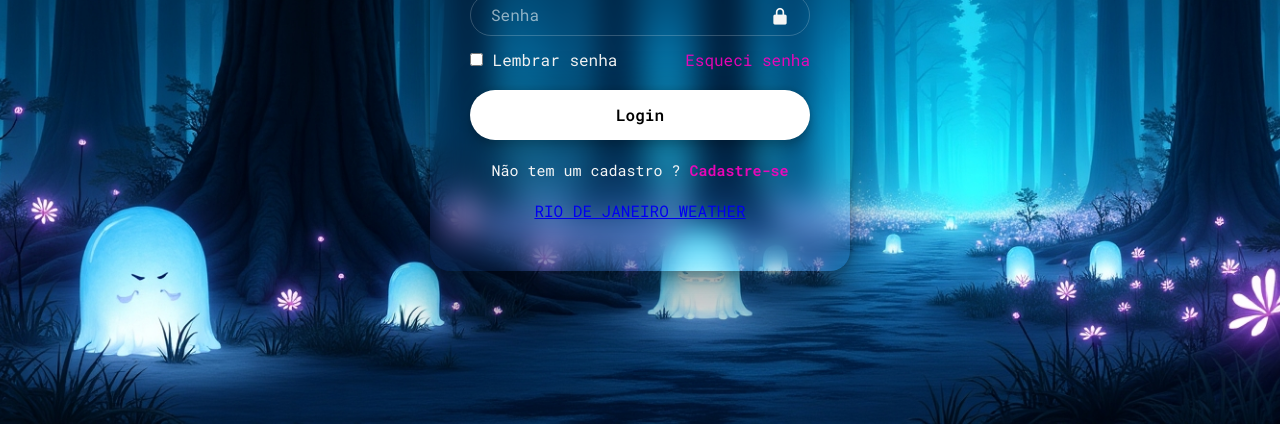
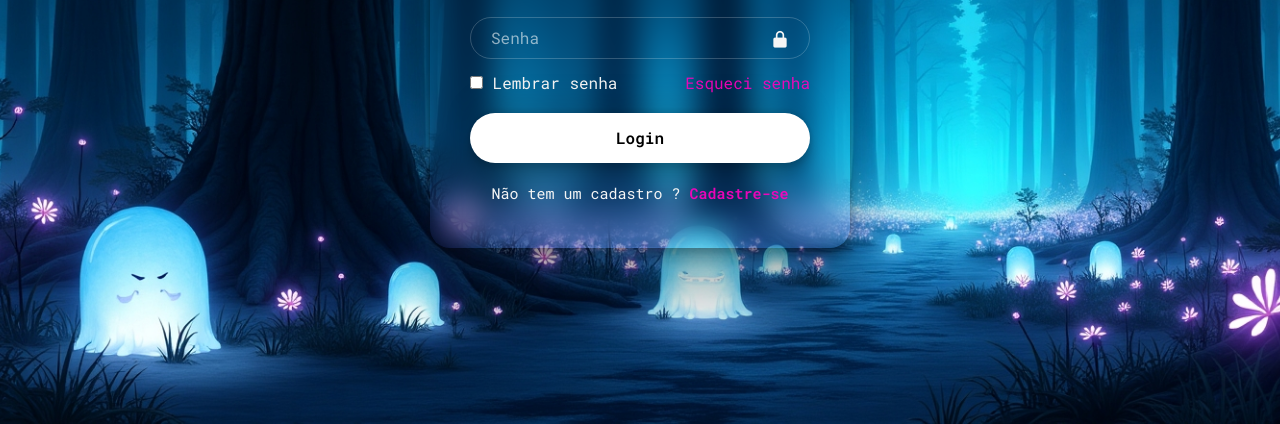
Before and after one commit to Bncodex/projeto_login, a plain HTML site: page index.html in a window 1280 px wide. Shown: the part 376-800 px from the top of the page. Drawn offline with nearby package versions, Linux system fonts and the light colour scheme; a web font is replaced by a local one.

Commit message:
Update index.html

```diff
--- a/index.html
+++ b/index.html
@@ -35,8 +35,7 @@
             <div class="Cadastro">
                 <p>Não tem um cadastro ? <a href="cadastre.html">Cadastre-se</a></p>
             </div>
-        </form>
-        <a class="weatherwidget-io" href="https://forecast7.com/pt/n22d91n43d17/rio-de-janeiro/" data-label_1="RIO DE JANEIRO" data-label_2="WEATHER" data-font="Ubuntu" data-icons="Climacons Animated" data-theme="original" >RIO DE JANEIRO WEATHER</a>
+
 
 
 </main>
```
